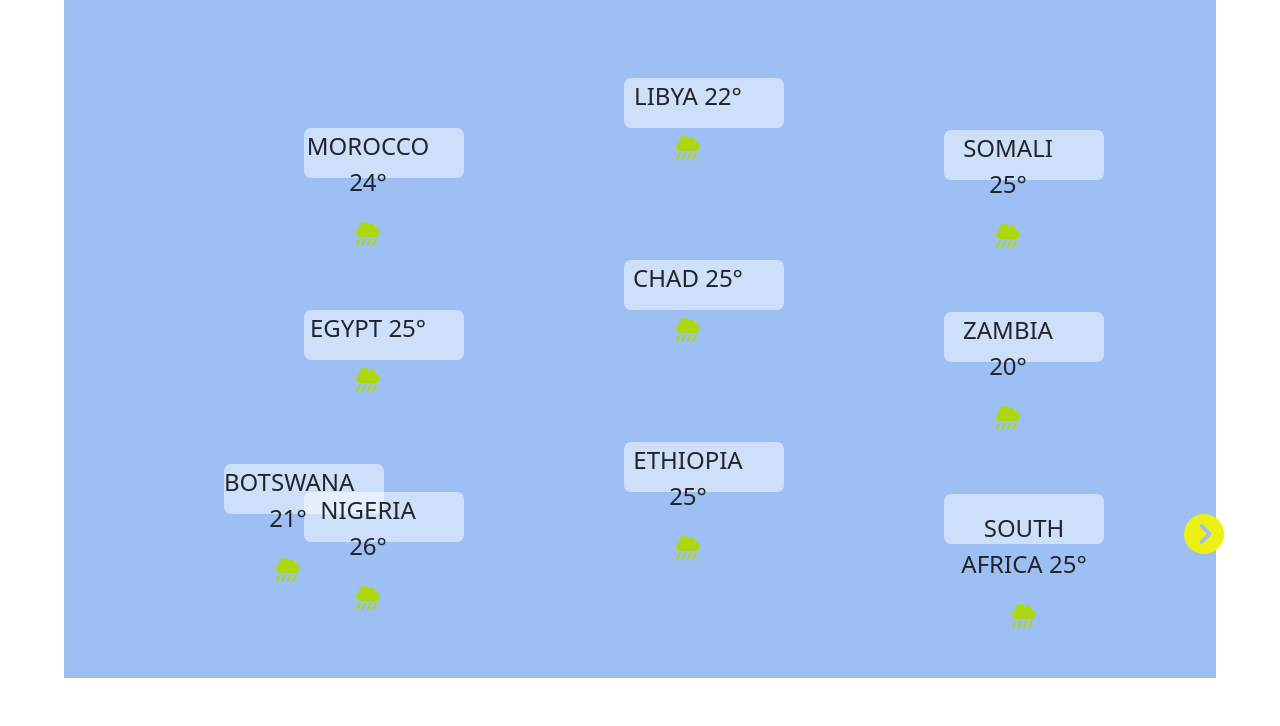
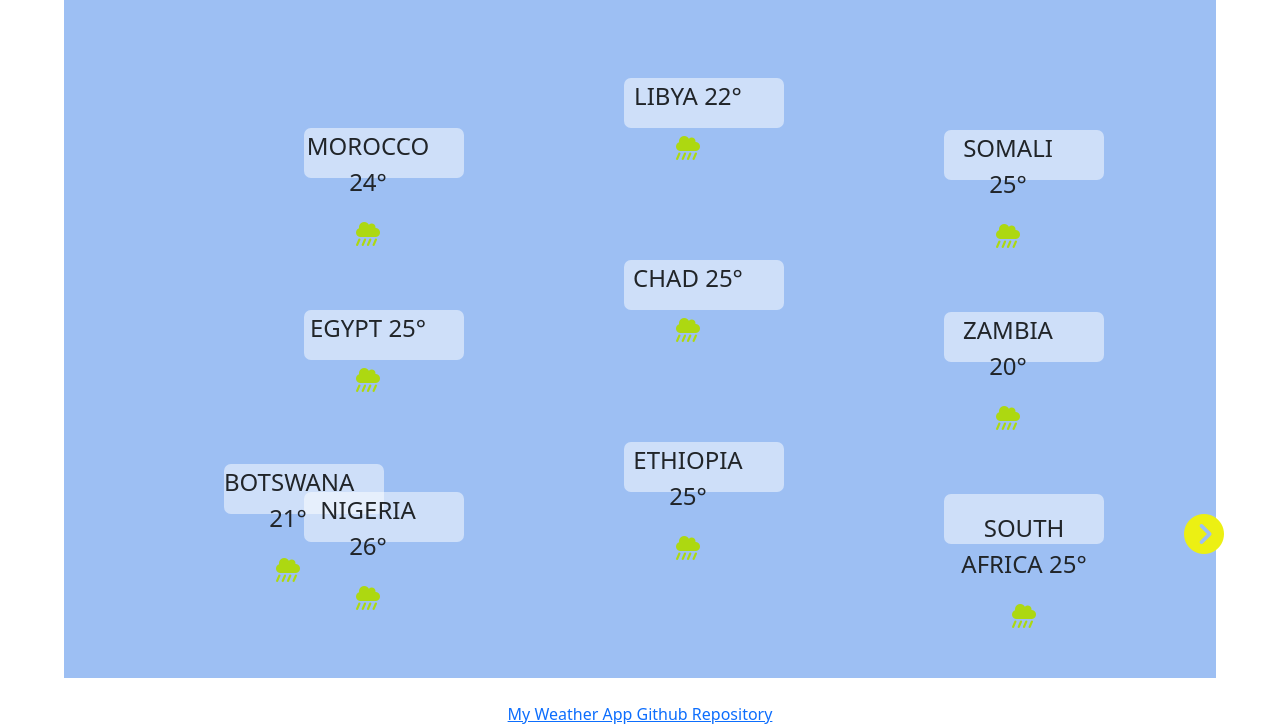
Before and after one commit to Agbali/Weather-App, a plain HTML site: page index.html in a window 1280 px wide. Shown: the part 1000-1726 px from the top of the page. Before the commit the page ends 1702 px from the top, so only its background shows below. Drawn offline with nearby package versions, Linux system fonts and the light colour scheme.

Commit message:
Added the link of repo to bottom of page

```diff
--- a/index.html
+++ b/index.html
@@ -250,6 +250,7 @@
         ></i>
       </div>
     </div>
+    <footer class="github"><a href="http://github.com/Agbali/Weather-App">My Weather App Github Repository</a></footer>
     <script src="index.js"></script>
   </body>
 </html>
--- a/index.js
+++ b/index.js
@@ -33,7 +33,7 @@ function inputKeyUp(event){
 //     //prevent default prevents the page from loading
            //
 //     //enter for the Enter key on your keyboard
-    if (event.key == "Enter") {
+    if (event.key === "Enter") {
         let h1 = document.querySelector("#lagosHaiD");
         h1.innerHTML = searchInput.value;
         event.preventDefault();
@@ -55,8 +55,7 @@ function inputKeyUp(event){
           }
 
     }
-    //For some reason this else statement is not working.
-    //This else statement is supposed to load if there was no event listener
+
     else{
         let h1 = document.querySelector("#lagosHaiD");
         h1.innerHTML = "Lagos";
--- a/style.css
+++ b/style.css
@@ -166,3 +166,7 @@ p{
     font-size: 40px;
     color: #ecf013;
 }
+.github{
+    text-align: center;
+
+}
```
